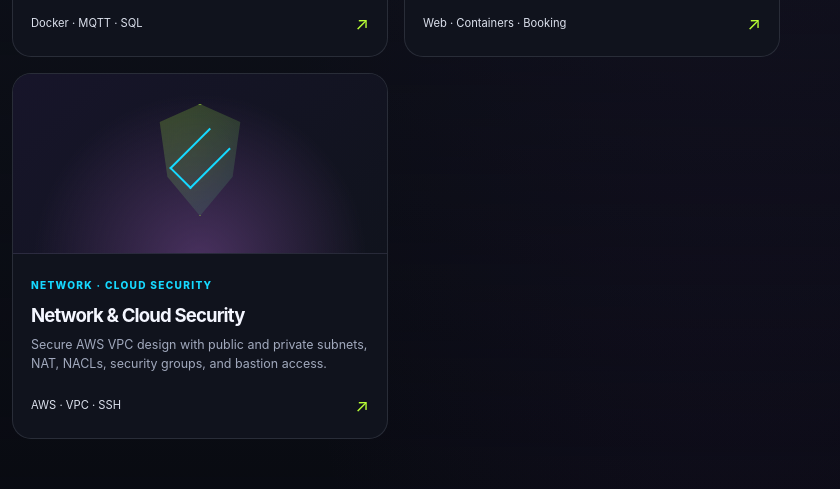
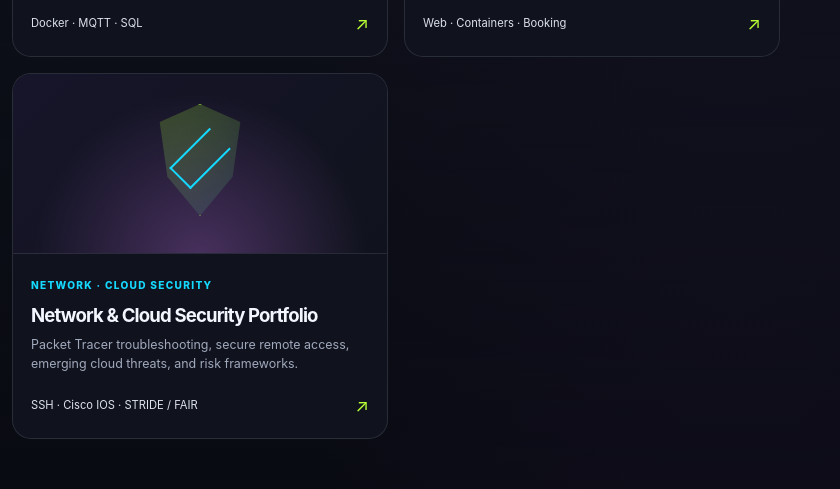
Before and after one commit to jagtappranit30/pranit-jagtap-portfolio, a plain HTML site: page index.html in a window 1280 px wide. Shown: the part 2290-2779 px from the top of the page, 440-1280 px from the left. Drawn offline with Linux system fonts and the light colour scheme; animation ran at ten frames a second.

Commit message:
Add network and cloud security portfolio project
Co-authored-by: Copilot App <223556219+Copilot@users.noreply.github.com>

```diff
--- a/index.html
+++ b/index.html
@@ -817,7 +817,7 @@
                   <a class="dash-project dash-project-link" href="https://github.com/jagtappranit30/productive-point" target="_blank" rel="noreferrer"><div><strong>Productive Point AI</strong><small>Private AI productivity assessment</small></div><span>AI / RAG ↗</span></a>
                   <a class="dash-project dash-project-link" href="https://github.com/jagtappranit30/cwk-soft40051" target="_blank" rel="noreferrer"><div><strong>Distributed File Storage</strong><small>Containerized storage architecture</small></div><span>SYSTEMS ↗</span></a>
                   <a class="dash-project dash-project-link" href="https://github.com/jagtappranit30/soct-cwk" target="_blank" rel="noreferrer"><div><strong>Notts Events</strong><small>Booking and capacity management</small></div><span>WEB APP ↗</span></a>
-                  <a class="dash-project dash-project-link" href="https://github.com/jagtappranit30/Securing-VPC" target="_blank" rel="noreferrer"><div><strong>Network &amp; Cloud Security</strong><small>Secure VPC, subnets, NAT, NACLs and bastion access</small></div><span>SECURITY ↗</span></a>
+                  <div class="dash-project"><div><strong>Network &amp; Cloud Security</strong><small>Packet Tracer, SSH, threat modelling</small></div><span>SECURITY</span></div>
                 </div>
               </div>
             </div>
@@ -859,10 +859,10 @@
               <div class="project-art art-terminal" aria-hidden="true"><div class="terminal-card"><div class="terminal-top"><i></i><i></i><i></i></div><div class="terminal-line"></div><div class="terminal-line"></div><div class="terminal-line"></div><div class="terminal-line"></div></div></div>
               <div class="project-copy"><span class="project-category">Cloud · Infrastructure</span><h3>Cloud-native foundations</h3><p>Practical infrastructure patterns focused on reliability, deployment, and clear operations.</p><div class="project-footer"><span>Linux · Docker · CI/CD</span><span class="arrow">↗</span></div></div>
             </a>
-            <a class="project-card" data-category="security" href="https://github.com/jagtappranit30/Securing-VPC" target="_blank" rel="noreferrer" aria-label="Open Network and Cloud Security GitHub repository">
-              <div class="project-art art-security" aria-hidden="true"><div class="security-shield"></div></div>
-              <div class="project-copy"><span class="project-category">Network · Cloud security</span><h3>Network &amp; Cloud Security</h3><p>Secure AWS VPC design with public and private subnets, NAT, NACLs, security groups, and bastion access.</p><div class="project-footer"><span>AWS · VPC · SSH</span><span class="arrow">↗</span></div></div>
-            </a>
+            <article class="project-card" data-category="security">
+              <div class="project-art art-security" aria-hidden="true"><div class="security-grid"></div><div class="security-shield"></div></div>
+              <div class="project-copy"><span class="project-category">Network · Cloud security</span><h3>Network &amp; Cloud Security Portfolio</h3><p>Packet Tracer troubleshooting, secure remote access, emerging cloud threats, and risk frameworks.</p><div class="project-footer"><span>SSH · Cisco IOS · STRIDE / FAIR</span><span class="arrow">↗</span></div></div>
+            </article>
           </div>
         </div>
       </section>
```
